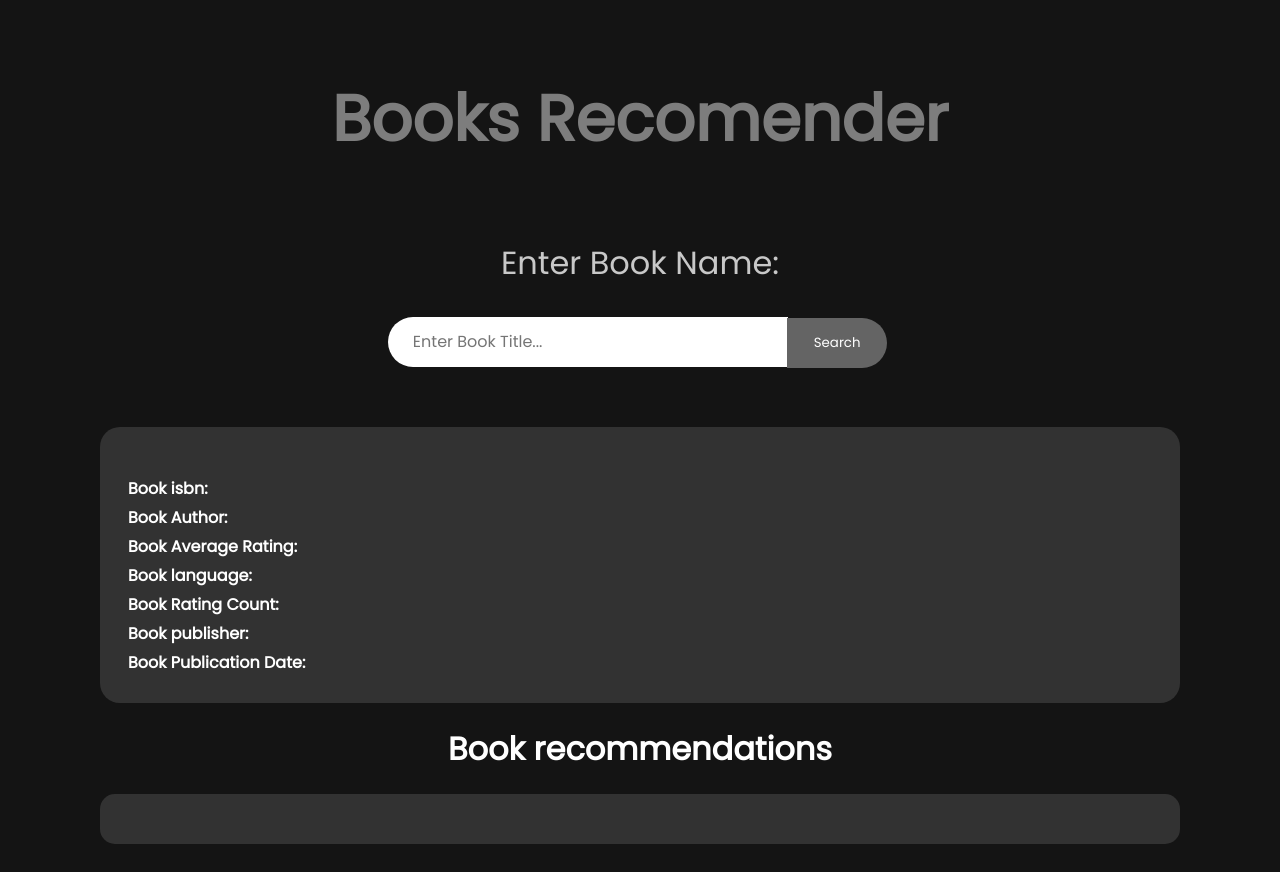
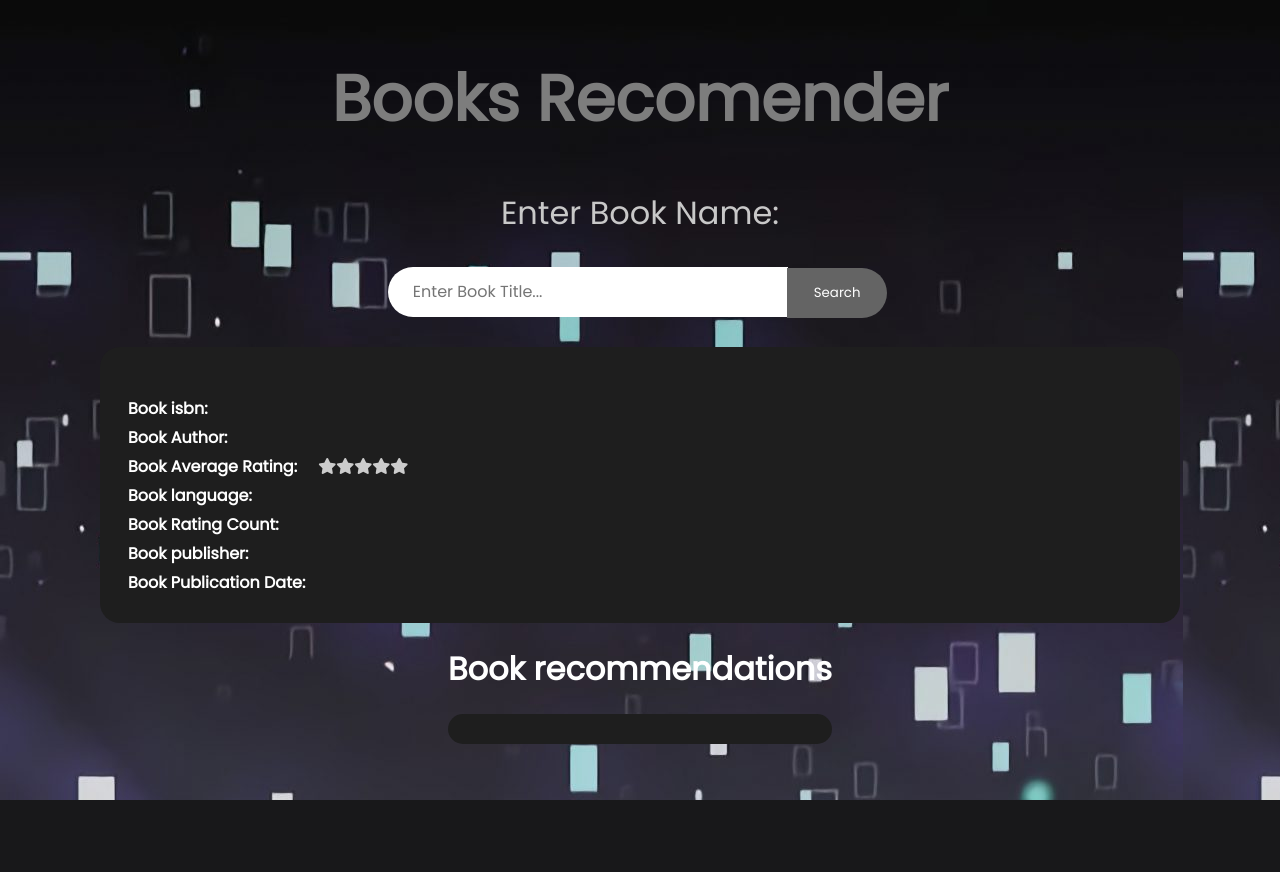
Before and after one commit to AkshayKumar08/book_recommendation, a Flask app: template templates/recommend2.html in a window 1280 px wide. After the commit the page ends 800 px from the top, so only its background shows below. Run offline with Flask 2, Linux system fonts and the light colour scheme; the template is opened without the code that fills it, so the values that code supplies are empty; parts of the project's set-up code (start-up, migrations or seed data) failed here and were passed over; some libraries are stand-ins or nearby versions.

Commit message:
Add files via upload

```diff
--- a/static/css/style.css
+++ b/static/css/style.css
@@ -9,6 +9,7 @@
     text-align: center;
     color: #fff;
     background: rgb(20, 20, 20);
+
     padding: 20px;
 }
 
--- a/static/css/style2.css
+++ b/static/css/style2.css
@@ -8,8 +8,8 @@
 body {
     text-align: center;
     color: #fff;
-    background: rgb(20, 20, 20);
-    padding: 20px;
+    background-image: url('2.jpg');
+    background-attachment: fixed;
 }
 
 .container{
@@ -72,24 +72,15 @@
 }
 
 .content {
-	/*display: grid;*/
-	/*grid-template-columns: repeat(12, 1fr);*/
-	/*grid-auto-rows: minmax(100px, auto);*/
 	max-width: 1080px;
 	margin: 0px;
-	background-color: rgb(50, 50, 50);
+	background-color: rgb(30, 30, 30);
 	padding: 25px;
 	border-radius: 20px;
 }
 
 #boo-detailsk{
 	width: 100%;
-}
-
-#book-img {
-	/*grid-column: 1 / 5;
-	grid-row: 1 / 4;
-	margin: auto auto;*/
 }
 
 #book-title{
@@ -102,6 +93,34 @@
 	grid-column: 1 / 13;
 }
 
+.stars-outer {
+  position: relative;
+  display: inline-block;
+}
+
+.stars-inner {
+  position: absolute;
+  top: 0;
+  left: 0;
+  white-space: nowrap;
+  overflow: hidden;
+  width: 0;
+}
+
+.stars-outer::before {
+  content: "\f005 \f005 \f005 \f005 \f005";
+  font-family: "Font Awesome 5 Free";
+  font-weight: 900;
+  color: #ccc;
+}
+
+.stars-inner::before {
+  content: "\f005 \f005 \f005 \f005 \f005";
+  font-family: "Font Awesome 5 Free";
+  font-weight: 900;
+  color: #f8ce0b;
+}
+
 table{
 	text-align: left;
 }
@@ -110,35 +129,35 @@
 	padding-right: 10px;
 }
 
+.recommendations{
+	margin: auto;
+	max-width: 1000px;
+}
+
 .main{
 	display: grid;
-	grid-template-columns: repeat(5, 1fr);
-	grid-auto-rows: minmax(100px, auto);
-	max-width: 1080px;
+	align-items: center;
+	max-width: 1000px;
 	margin: 0px;
-	background-color: rgb(50, 50, 50);
-	padding: 25px;
+	background-color: rgb(30, 30, 30);
+	padding: 15px;
 	border-radius: 15px;
 }
 
 .card{
 	display: grid;
+	max-width: 1000px;
+	align-items: center;
 	margin: 5px;
-	background-color: rgb(65, 65, 65);
 	border-radius: 35px;
+	text-align: left;
+	padding-left: 20px;
+	padding-right: 20px;
 }
 
 .card:hover{
-	background-color: rgb(70, 70, 70);
+	background-color: rgb(40, 40, 40);
 }
-/*
-.card-title {
-	background-color: rgb(75, 75, 75);
-	min-height: 50px;
-	color: rgb(0, 0, 0);
-	border-radius: 20px;
-}*/
-
 .search-bar .header{
 	color: rgb(125, 125, 125);
 }
@@ -152,7 +171,7 @@
 }
 
 .search-bar .btn:hover{
-	background-color: rgb(90, 90, 90);
+	background-color: rgb(50, 50, 50);
 }
 
 ul{
--- /dev/null
+++ b/static/script/script.js
@@ -0,0 +1,13 @@
+function validate(){
+	var re = /^[0-9a-zA-Z\s#-]+$/;
+	const text = document.getElementById('keyword').value.trim();
+	if(text === '' || text == null){
+		alert('book title is required');
+		return false;
+	}
+	if(!text.match(re)){
+		alert('book title should only contain letters and digits');
+		return false;
+	}
+	return true;
+}
--- a/templates/recommend2.html
+++ b/templates/recommend2.html
@@ -3,15 +3,17 @@
 <head>
 	<meta charset="utf-8">
 	<link rel="stylesheet" type="text/css" href="{{ url_for('static', filename='css/style2.css')}}">
-	<title>Book</title>
+	<link rel="stylesheet" type="text/css" href="https://use.fontawesome.com/releases/v5.8.2/css/all.css">
+	<script defer type="text/javascript" src="{{ url_for('static', filename='script/script.js') }}"></script>
+	<title>{{result['book_details'].title}}</title>
 </head>
 <body>
 	<div class="container">
 		<div class="search-bar">
 			<h1 class="header">Books Recomender</h1>
-			<form action="/search" method="post" id="book-form">
+			<form action="/search" method="post" id="form"  onsubmit="return validate()">
 				<label class="book-label" for="Book">Enter Book Name:</label>
-				<input type="text" name="book" placeholder="Enter Book Title...">
+				<input type="text" name="book" id='keyword' placeholder="Enter Book Title...">
 				<input type="submit" name="submit" class="btn" value="Search">
 			</form>
 		</div>
@@ -25,28 +27,33 @@
 				</tr>
 				<tr id="book-authors">
 					<td><b>Book Author:</b></td>
-					<td>{{result['book_details'].authors}}</dt>
+					<td>{{result['book_details'].authors}}</td>
 				</tr>
 
 				<tr id="book-average-rating">
 					<td><b>Book Average Rating:</b></td>
-					<td>{{result['book_details'].average_rating}}</dt>
+					<td>
+						<div class="stars-outer">
+							<div class="stars-inner"></div>
+						</div>
+						<span class="number-rating"></span>
+					</td>
 				</tr>
 				<tr id="book-language-code">
 					<td><b>Book language:</b></td>
-					<td>{{result['book_details'].language_code}}</dt>
+					<td>{{result['book_details'].language_code}}</td>
 				</tr>
 				<tr id="book-rating-count">
 					<td><b>Book Rating Count:</b></td>
-					<td>{{result['book_details'].rating_count}}</dt>
+					<td>{{result['book_details'].rating_count}}</td>
 				</tr>
 				<tr id="book-publisher">
 					<td><b>Book publisher:</b></td>
-					<td>{{result['book_details'].publisher}}</dt>
+					<td>{{result['book_details'].publisher}}</td>
 				</tr>
 				<tr id="book-publication-date">
 					<td><b>Book Publication Date:</b></td>
-					<td>{{result['book_details'].publication_date}}</dt>
+					<td>{{result['book_details'].publication_date}}</td>
 				</tr>
 
 			</table>
@@ -57,13 +64,25 @@
 			<div class="main">
 				{% for item in result['recommendations'] %}
 					<div class="card">
-						<!-- <div class="card-title"> -->
-							<h4>{{item.title}}</h4>
-						<!-- </div> -->
+						<h4>{{item.title}}</h4>
 					</div>
 				{% endfor %}
 			</div>
 		</div>
 	</div>
+
+	<script type="text/javascript">
+
+		document.addEventListener('DOMContentLoaded', getRatings);
+		function getRatings(){
+			const rating = {{result['book_details'].average_rating}};
+			const starPercentage = (rating / 5) * 100;
+			const starPercentageRounded = `${Math.round(starPercentage/10) * 10}%`;
+
+			document.querySelector('.stars-inner').style.width = starPercentageRounded;
+			document.querySelector('.number-rating').innerHTML = rating
+		}
+	</script>
+
 </body>
 </html>
```
Also changed, not shown: templates/error.html (+16 -7 lines), templates/index.html (+9 -6 lines), static/css/1.jpg (added), static/css/2.jpg (added).
